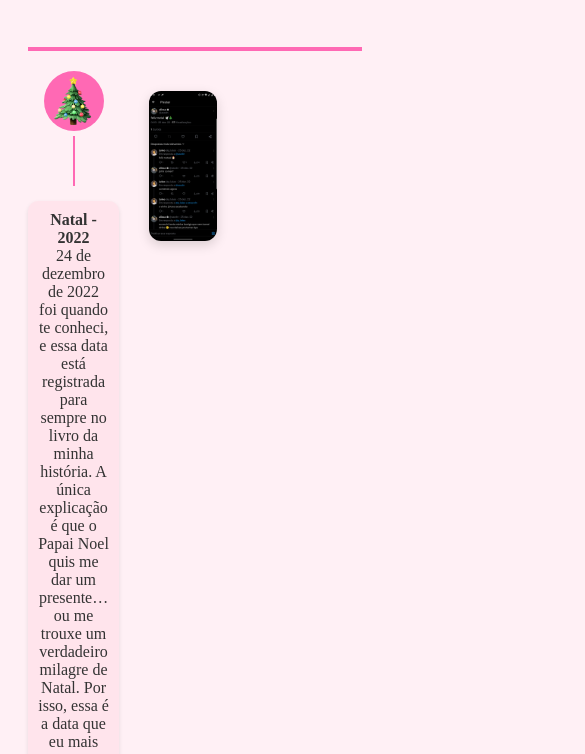
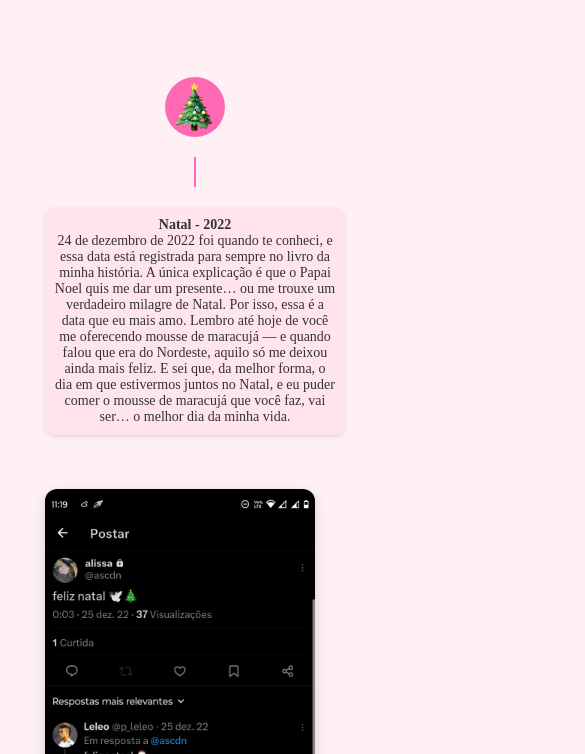
Before and after one commit to Leoocds/by-me-for-alissa, a plain HTML site: page linha.html in a window 390 px wide. Shown: the part 90-844 px from the top of the page, 585 px wide, since content can reach past the window. Drawn offline with Linux system fonts and the light colour scheme.

Commit message:
responsive

```diff
--- a/styles/style.css
+++ b/styles/style.css
@@ -292,7 +292,7 @@ body {
   }
 
   .idea-6 span {
-    font-size: 10rem;
+    font-size: 6rem;
   }
 
   .six .hat {
--- a/styles/stylelinha.css
+++ b/styles/stylelinha.css
@@ -166,3 +166,48 @@ h1 {
   font-weight: bold;
   cursor: pointer;
 }
+
+@media only screen and (max-width: 768px) {
+  .timeline {
+    flex-direction: column;
+    align-items: center;
+    border: none;
+    padding: 0;
+    margin: 20px auto;
+  }
+
+  .timeline-event {
+    flex-direction: column;
+    align-items: center;
+    margin: 30px 0;
+    width: 90%;
+  }
+
+  .circle {
+    width: 60px;
+    height: 60px;
+    font-size: 20px;
+    margin-bottom: 10px;
+  }
+
+  .line {
+    width: 2px;
+    height: 30px;
+    background: #ff69b4;
+    margin: 10px 0;
+  }
+
+  .timeline-event p {
+    font-size: 14px;
+    max-width: 100%;
+    text-align: center;
+    margin-top: 10px;
+  }
+
+  .print img {
+    width: 90%;
+    max-width: 300px;
+    height: auto;
+    margin: 10px 0;
+  }
+}
```
